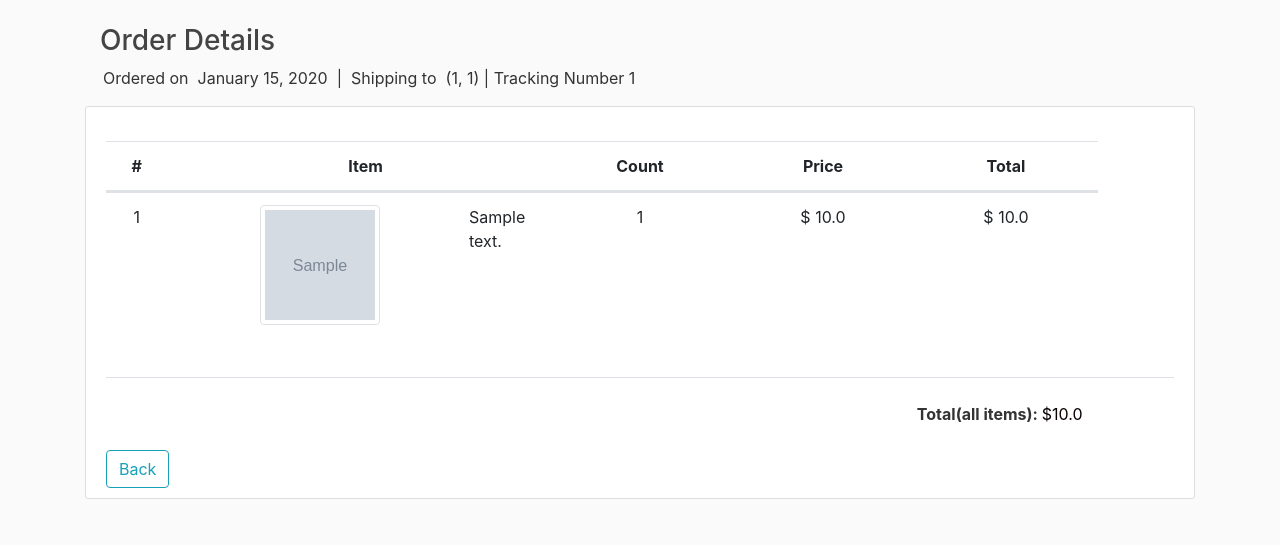
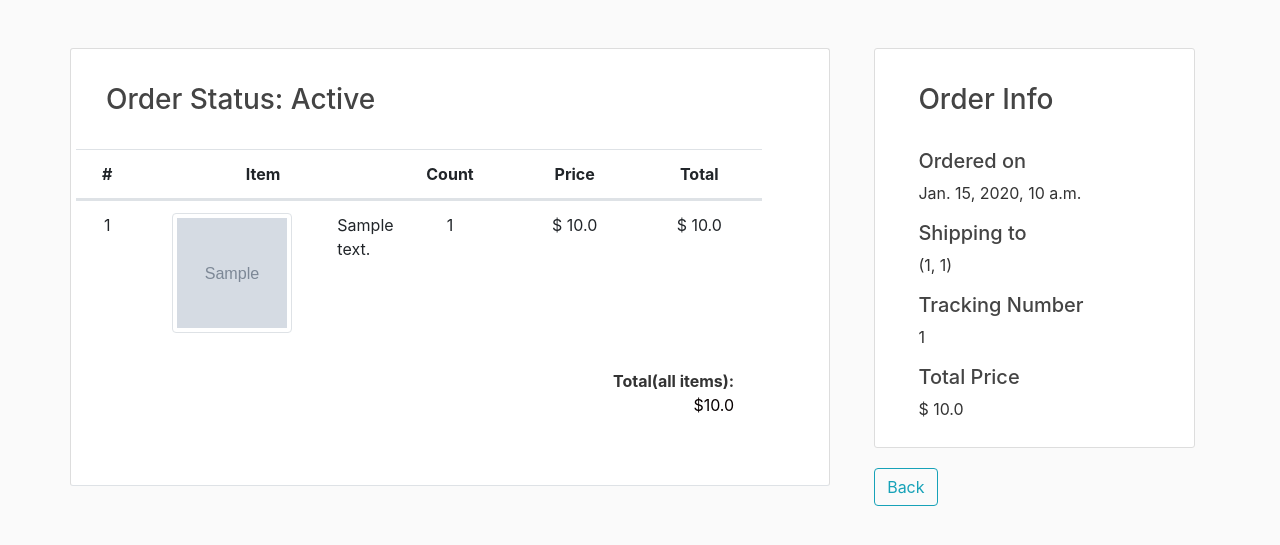
Before and after one commit to yueyang0115/mini-amazon, a Django app: page /listpackage/1/ in a window 1280 px wide. Shown: the part 56-601 px from the top of the page. Run offline with Django 3.2, Linux system fonts and the light colour scheme; a user stored in the database is signed in; tables that the repository leaves empty hold one stand-in row (values such as "Sample post"); grey boxes marked "Sample" are stand-in pictures; some libraries are stand-ins or nearby versions.

Commit message:
modify list-package-detail page

```diff
--- a/ERSSHW5/amazon/templates/amazon/list_package.html
+++ b/ERSSHW5/amazon/templates/amazon/list_package.html
@@ -21,7 +21,7 @@
             </form>
             <br>
             <!--order-list-->
-            <div class="table-responsive mt-4 border-bottom">   <!--table-hover-->
+            <div class="table-responsive mt-4 border-bottom table-hover">
                 <table class="table">
                     <thead>
                         <tr class="row text-center">
--- a/ERSSHW5/amazon/templates/amazon/list_package_detail.html
+++ b/ERSSHW5/amazon/templates/amazon/list_package_detail.html
@@ -1,12 +1,15 @@
 {% extends "amazon/base.html" %}
 {% block content %}
-    <h3>&nbsp;&nbsp;Order Details</h3>
-    <p>&nbsp;&nbsp;&nbsp;&nbsp;Ordered on &nbsp;{{pack.creation_time|date:"F d, Y" }} &nbsp;|&nbsp; Shipping to &nbsp;({{pack.dest_x}}, {{pack.dest_y}})  |  Tracking Number {{pack.id}}</p>
+        <br>
+    <div class = 'row '>
 
-    <div class="content-section">
-        <div class="table-responsive mt-4 border-bottom table-hover">
+        <!--left: list order items-->
+        <div class=" col-md-8 content-section table-responsive border-bottom table-hover">
+            <br>
+            <h3>&nbsp;&nbsp;Order Status: {{pack.status|title}}</h3>
+            <br>
             {% if product_list %}
-            <table class="table">
+                <table class="table ">
                     <thead>
                         <tr class="row text-center">
                             <th class="col-1">#</th>
@@ -32,16 +35,33 @@
                 </table>
             {% endif %}
 
-            <br>
-        </div>
-        <div class="row">
                     <div class="col-3 offset-8 text-right mt-4 mb-4">
                         <b>Total(all items): </b><span style="color: #080000">&dollar;{{pack.total}}</span>
                     </div>
+
+        </div>
+
+        <!--right: list order info-->
+        <div class = "col-4 ">
+            <div class = " offset-1 content-section">
+                <br>
+                <h3 class="offset-1">Order Info</h3>
+                <br>
+                <h5 class="offset-1">Ordered on</h5>
+                <p class="offset-1">{{pack.creation_time}}</p>
+                <h5 class="offset-1">Shipping to</h5>
+                <p class="offset-1"> ({{pack.dest_x}}, {{pack.dest_y}})</p>
+                <h5 class="offset-1">Tracking Number</h5>
+                <p class="offset-1">{{pack.id}}</p>
+                <h5 class="offset-1">Total Price</h5>
+                <p class="offset-1">&dollar; {{pack.total}}</p>
+            </div>
+            <div class = " offset-1 ">
+                <a href = "/listpackage" class = "btn btn-outline-info" >Back</a>
+            </div>
+        </div>
+
     </div>
 
 
-        <a href = "/listpackage" class = "btn btn-outline-info" >Back</a>
-    </div>
-
 {% endblock content %}
```
Lines whose indentation alone changed are shown as unchanged.
